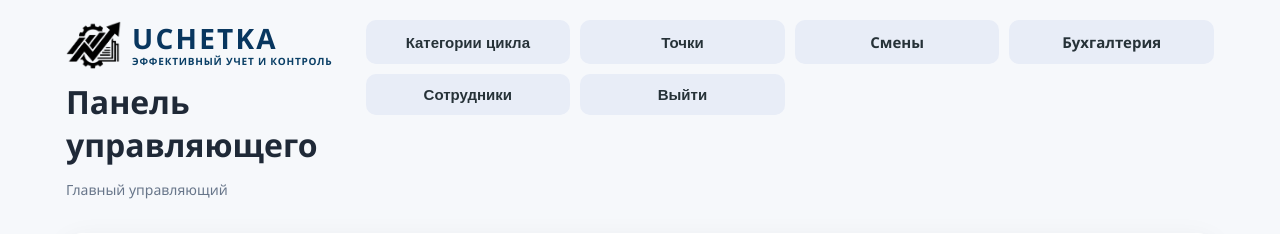
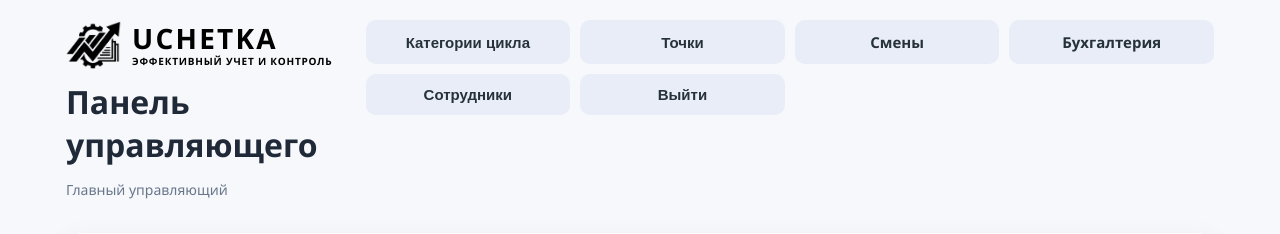
Before and after one commit to Broft4/smart-inventory, a FastAPI app: page /admin in a window 1280 px wide. Shown: the top 234 px of the page. Run offline with FastAPI, Linux system fonts and the light colour scheme; the visitor is signed in with stand-in values (Sample User, id 1); data comes from the database, SQL or seed files in the repository; data that the repository does not hold is empty.

Commit message:
2.0.0.2 - черное лого 2

```diff
--- a/static/css/style.css
+++ b/static/css/style.css
@@ -35,7 +35,7 @@ body {
     flex: 0 0 auto;
 }
 .app-brand-name {
-    color: #08365f;
+    color: #000;
     font-size: 28px;
     line-height: 1;
     font-weight: 900;
@@ -43,7 +43,7 @@ body {
 }
 .app-brand-tagline {
     margin: 3px 0 0;
-    color: #0a3f66;
+    color: #000;
     font-size: 10px;
     line-height: 1.2;
     font-weight: 800;
```
